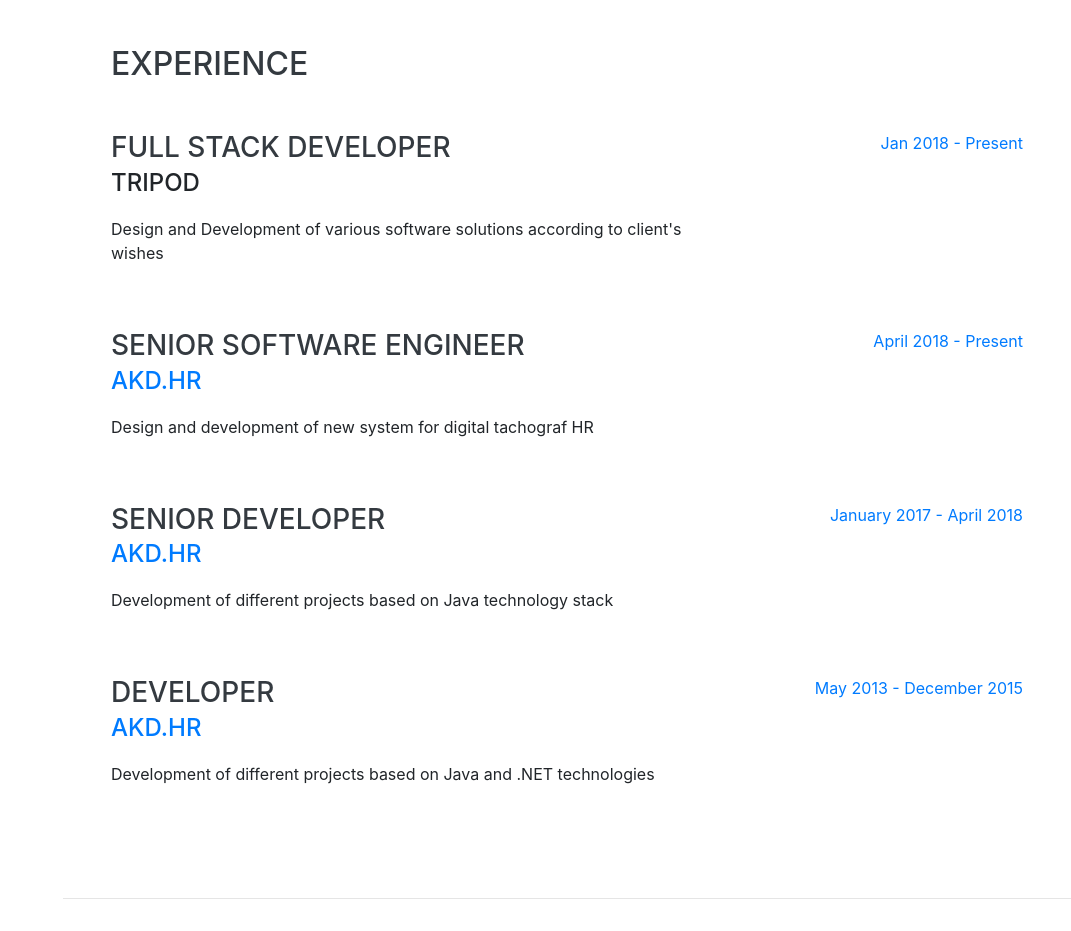
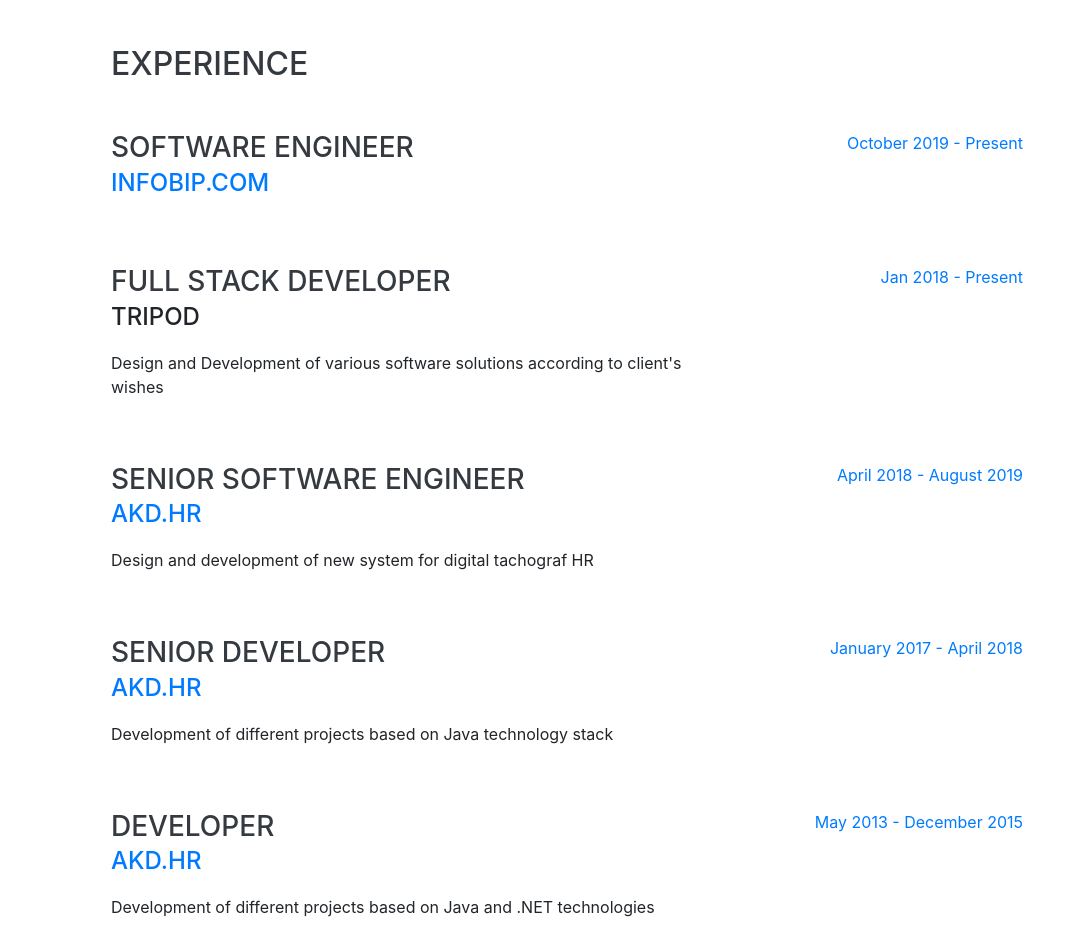
Before and after one commit to matijaparavac/matijaparavac.github.io, a website with bundled scripts: page index.html in a window 1280 px wide. Shown: the part 804-1735 px from the top of the page, without its empty margins (209-1280 px from the left). Built offline with nearby package versions, Linux system fonts and the light colour scheme; files whose address does not match are found by name; a web font is replaced by a local one.

Commit message:
Update index.html
changes

```diff
--- a/index.html
+++ b/index.html
@@ -324,6 +324,17 @@
 
         <div class="resume-item d-flex flex-column flex-md-row justify-content-between mb-5">
           <div class="resume-content">
+            <h3 class="mb-0">SOFTWARE ENGINEER</h3>
+            <div class="subheading mb-3"><a href="https://infobip.com">infobip.com</a></div>
+            <!-- <p> Design and development of new system for digital tachograf HR </p> -->
+          </div>
+          <div class="resume-date text-md-right">
+            <span class="text-primary">October 2019 - Present</span>
+          </div>
+        </div>
+
+        <div class="resume-item d-flex flex-column flex-md-row justify-content-between mb-5">
+          <div class="resume-content">
             <h3 class="mb-0">FULL STACK DEVELOPER</h3>
             <div class="subheading mb-3">TRIPOD</div>
             <p> Design and Development of various software solutions according to client's wishes </p>
@@ -340,7 +351,7 @@
             <p> Design and development of new system for digital tachograf HR </p>
           </div>
           <div class="resume-date text-md-right">
-            <span class="text-primary">April 2018 - Present</span>
+            <span class="text-primary">April 2018 - August 2019</span>
           </div>
         </div>
 
```
